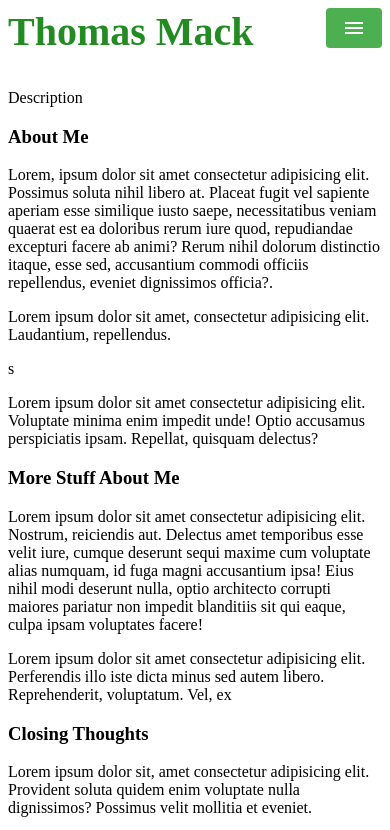
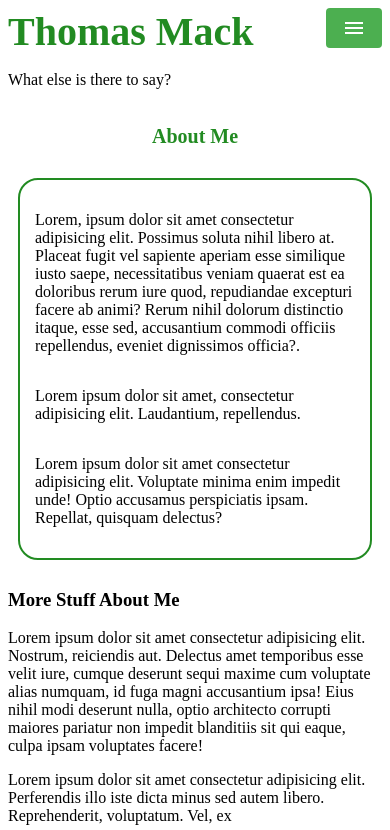
Before and after one commit to AngryGrizzlyBear/Web-Exercises, a plain HTML site: page index.html in a window 390 px wide. Shown: the top 830 px of the page. Drawn offline with nearby package versions, Linux system fonts and the light colour scheme; a web font is replaced by a local one.

Commit message:
Started Work on the About Me section. Added more styling

```diff
--- a/index.html
+++ b/index.html
@@ -33,21 +33,22 @@
 
     <section>
         <div>
-            <img>
-            <p>Description</p>
+            <p>What else is there to say?</p>
         </div>
     </section>
 
     <section>
-        <div>
-            <h3>About Me</h3>
+        <div class="about-me">
+            <h3 class="about-me-title">About Me</h3>
+            <div class="about-desc">
             <p>Lorem, ipsum dolor sit amet consectetur adipisicing elit. Possimus soluta nihil libero at. Placeat fugit
                 vel sapiente aperiam esse similique iusto saepe, necessitatibus veniam quaerat est ea doloribus rerum
                 iure quod, repudiandae excepturi facere ab animi? Rerum nihil dolorum distinctio itaque, esse sed,
                 accusantium commodi officiis repellendus, eveniet dignissimos officia?.</p>
-            <p>Lorem ipsum dolor sit amet, consectetur adipisicing elit. Laudantium, repellendus.</p> s
+            <p>Lorem ipsum dolor sit amet, consectetur adipisicing elit. Laudantium, repellendus.</p>
             <p>Lorem ipsum dolor sit amet consectetur adipisicing elit. Voluptate minima enim impedit unde! Optio
                 accusamus perspiciatis ipsam. Repellat, quisquam delectus?</p>
+            </div>
         </div>
     </section>
 
--- a/style.css
+++ b/style.css
@@ -61,4 +61,29 @@
         background-color: #45a049;
     }
 
+    .about-me {
+        display: flex;
+        flex-direction: column;
+        align-items: center;
+    }
+
+    .about-me-title {
+        color: forestgreen;
+        font-size: 20px;
+        font-family: "Doto", serif;
+        font-optical-sizing: auto;
+        font-weight: bold;
+        font-style: normal;
+        font-variation-settings:
+            "ROND" 0;
+    }
+
+    .about-desc {
+        display: flex;
+        border: solid 2px forestgreen;
+        border-radius: 20px;
+        flex-wrap: wrap;
+        padding: 15px;
+        margin: 10px;
+    }
 }
```
